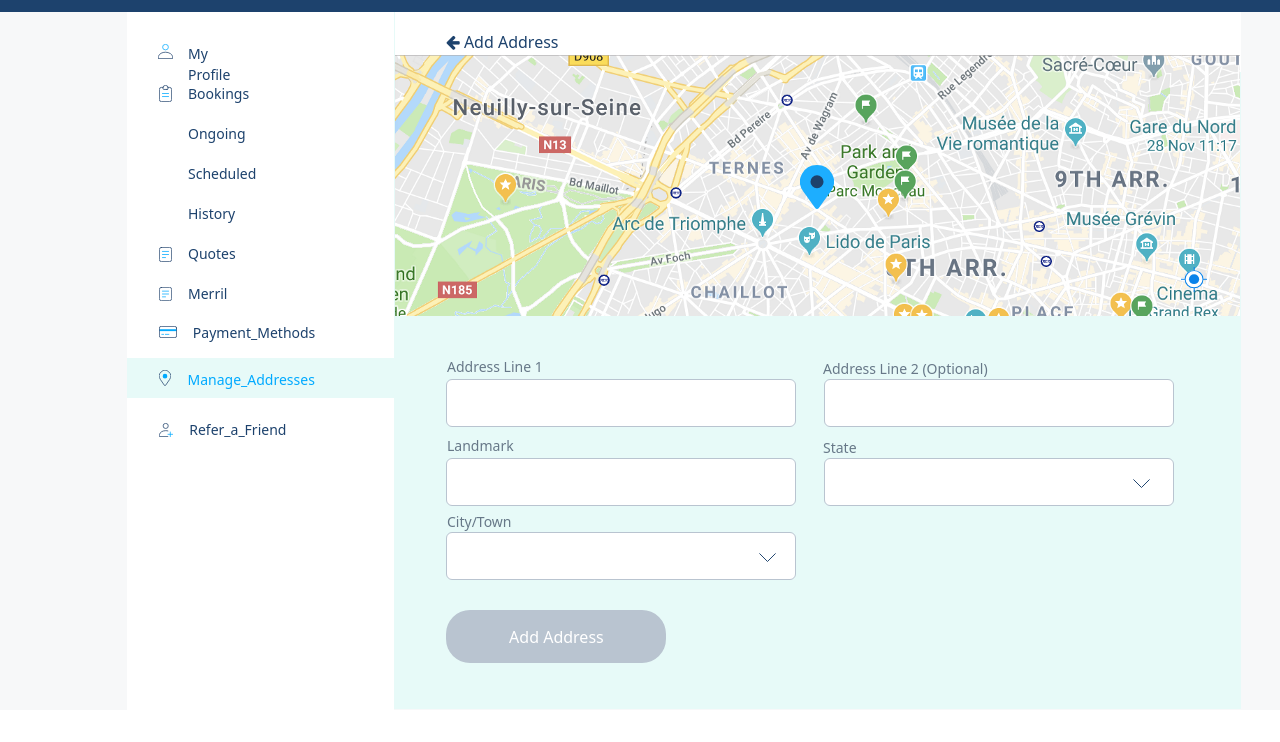
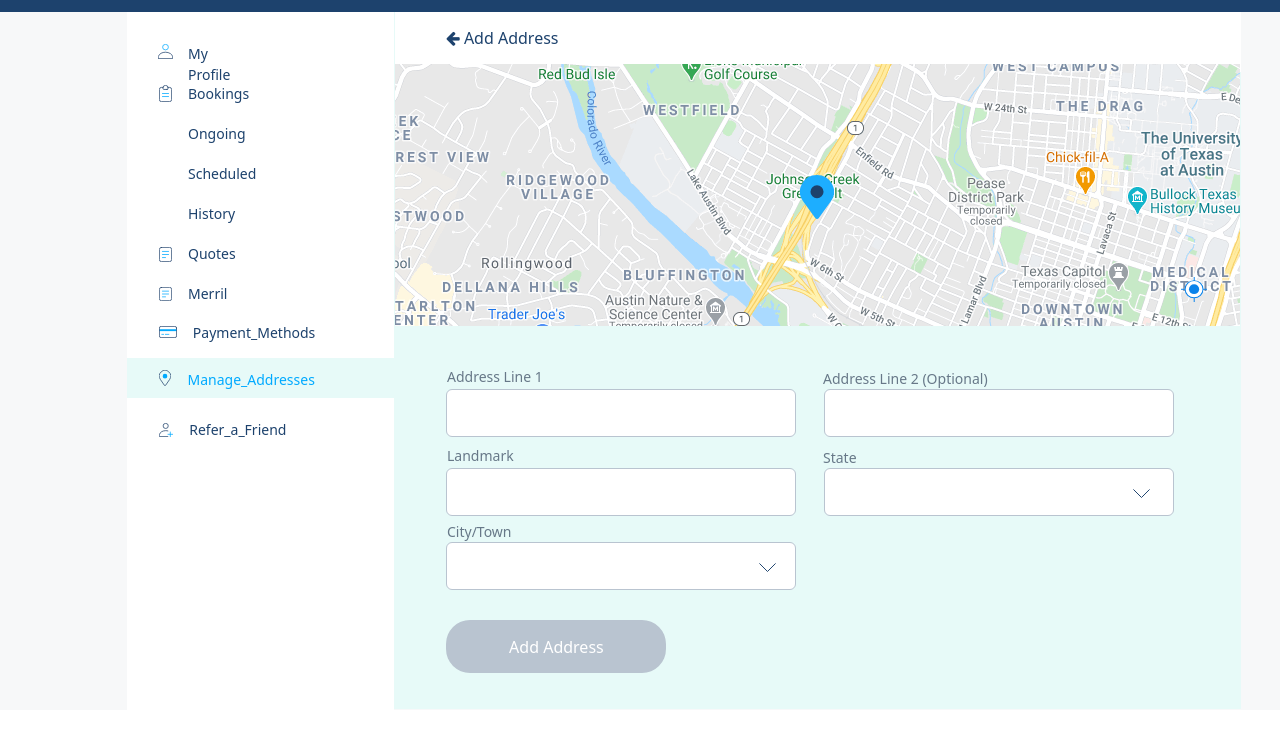
Before and after one commit to Dhiraj0751/Customer-web-request-for-quote, a website built with Vite: page pages/page-2.html in a window 1280 px wide. Shown: the part 58-800 px from the top of the page. Built offline with nearby package versions, Linux system fonts and the light colour scheme.

Commit message:
changes in 4pages

```diff
--- a/pages/page-2.html
+++ b/pages/page-2.html
@@ -41,8 +41,8 @@
             </div>
             <div style="width: 847px; height: 697px; background-color: #E7FAF8;">
                 <div style="width: 846px; height: 60px; margin-left: 1px; background-color: #FFFFFF;">
-                    <p style="color: #1D426D;"><i class="fa fa-arrow-left" style="color: #1D426D; padding-top: 22px; padding-left: 51px;"></i> Add Address</p>
-                  <div style="background-image: url(images.png/maps-bg.png); width: 845px; height: 262px;">
+                    <p style="color: #1D426D;"><i class="fa fa-arrow-left" style="color: #1D426D; padding-top: 18px; margin-bottom: 18px; padding-left: 51px;"></i> Add Address</p>
+                  <div style="background-image: url(images.png/map-bg-3.png); width: 845px; height: 262px;">
                     <img src="images.svg/Group 9422.svg" style="padding-left: 405.34px; padding-top: 111px;">
                     <a href="page-3.html"><img src="images.svg/Group 5751.svg" style="padding-left: 786px; padding-top: 57.57px; padding-right: 25px;"></a>
                   </div>
```
Also changed, not shown: pages/page-3.html (+1 -1 lines), pages/page-5.html (+1 -1 lines), pages/images.png/map-bg-3.png (added), pages/images.png/maps-bg.png (deleted).
